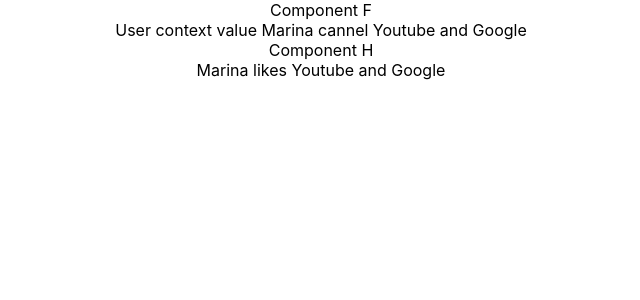
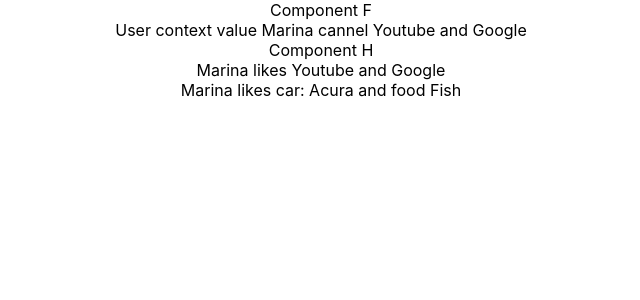
Before and after one commit to marinaysn/ReactHooks, a React (Create React App) app in the folder reacthooks/: page / in a window 1280 px wide. Shown: the top 300 px of the page, without its empty margins (319-959 px from the left). Built offline with nearby package versions, Linux system fonts and the light colour scheme.

Commit message:
useContext from child component down the chain intro

```diff
--- a/reacthooks/src/components/useContext/ComponentE.js
+++ b/reacthooks/src/components/useContext/ComponentE.js
@@ -1,11 +1,26 @@
 import React from 'react'
 import ComponentF from './ComponentF'
-import ComponentH from './ComponentH'
+import ComponentH from './ComponentH';
+
+export const CarContext = React.createContext();
+export const FoodContext = React.createContext();
+
+
 function ComponentE() {
     return (
         <div>
-           <ComponentF />
+
+    <CarContext.Provider value='Acura'>
+        <FoodContext.Provider value='Fish'>
+
+          <ComponentF />
            <ComponentH />
+
+        </FoodContext.Provider>
+      </CarContext.Provider>
+
+
+
         </div>
     )
 }
--- a/reacthooks/src/components/useContext/ComponentH.js
+++ b/reacthooks/src/components/useContext/ComponentH.js
@@ -1,11 +1,15 @@
 import React, {useContext} from 'react'
 import App from '../../App'
-import {UserContext, ChannelContext} from '../../App'
+import {UserContext, ChannelContext} from '../../App';
+import {CarContext, FoodContext} from './ComponentE'
 
 function ComponentH() {
 
     const user = useContext(UserContext);
     const channel = useContext(ChannelContext);
+
+    const car = useContext(CarContext);
+    const food = useContext(FoodContext);
 
     return (
         <div>
@@ -14,6 +18,10 @@
                 {user} likes {channel}
             </div>
 
+            <div>
+                {user} likes car: {car} and food {food}
+            </div>
+
         </div>
     )
 }
```
